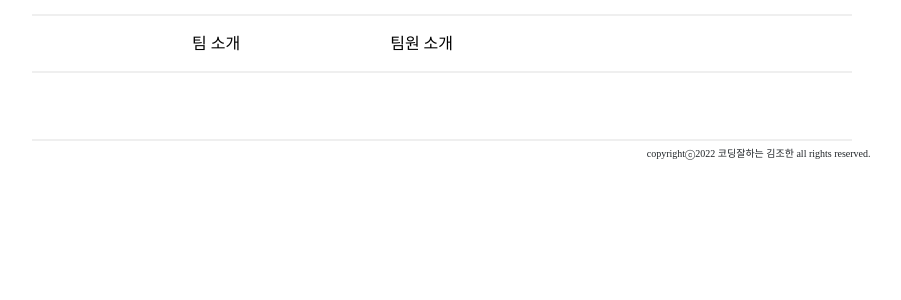
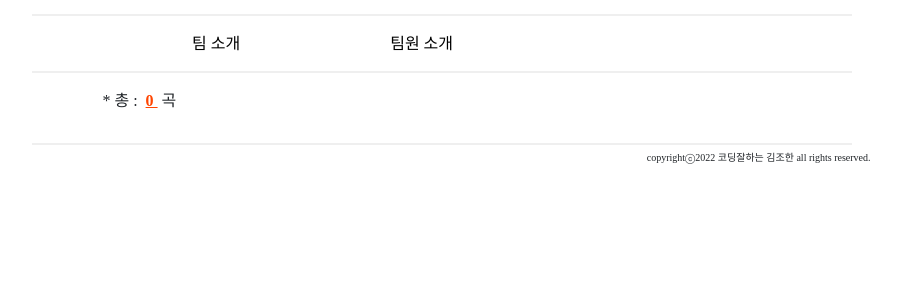
Before and after one commit to bigquann97/Johan-Team-Introduce, a Flask app: page /kimjohan in a window 1280 px wide. Shown: the part 252-552 px from the top of the page, without its empty margins (198-1099 px from the left). Run offline with Flask 2, Linux system fonts and the light colour scheme; data that the repository does not hold is empty.

Commit message:
6.html 마지막 수정

```diff
--- a/templates/6.html
+++ b/templates/6.html
@@ -106,10 +106,14 @@
             width: 100%;
             height: auto;
             float: left;
-            margin-top: 50px;
+            margin-top: 30px;
         }
         .kim_title>a:hover{
             color : cornflowerblue;
+        }
+        .num{
+            width: 100%;
+            height : auto;
         }
 
     </style>
@@ -124,6 +128,11 @@
                 data: {},
                 success: function (response) {
                     let rows = response['musics']
+                    let rows_length = rows.length;
+
+                    $('#num').append(`<span style="margin-left: 70px; margin-bottom: 30px"> * 총 :&nbsp;</span>
+                                        <b style="color : orangered; text-decoration: underline">${rows_length}&nbsp;</b>
+                                      <span>곡 </span>`)
 
                     for (let i = 0; i < rows.length; i++) {
                         let image = rows[i]['image']
@@ -131,11 +140,11 @@
                         let album = rows[i]['album']
 
                         let temp_html = `<div class="kim_album" style=" width : 20%;height : 250px;float: left;text-align: center">
-                                            <img src="${image}" style="border-radius: 70px">
-                                            <div class="kim_title" style="width : 100%;height : 50px;float: left;margin : 20px auto auto auto; text-align: center">
-                                                    <span style="font-size: 13px;font-weight: bolder"> 제목 : ${title}</span>
-                                                <p style="font-size: 10px;">앨범명 : ${album}</p>
-                                            </div>
+                                                <img src="${image}" style="border-radius: 70px">
+                                                <div class="kim_title" style="width : 100%;height : 50px;float: left;margin : 20px auto auto auto; text-align: center">
+                                                        <span style="font-size: 13px;font-weight: bolder"> 제목 : ${title}</span>
+                                                    <p style="font-size: 10px;">앨범명 : ${album}</p>
+                                                </div>
                                            </div>`
 
                         $('#center_1').append(temp_html)
@@ -158,9 +167,9 @@
         </ul>
         <hr class="header_hr_bottom">
     </div>
-    <div class="center">
+    <div class="center" id="center">
+        <div class="num" id="num"></div>
         <div class="center_1" id="center_1">
-
         </div>
     </div>
     <div class="bottom">
```
